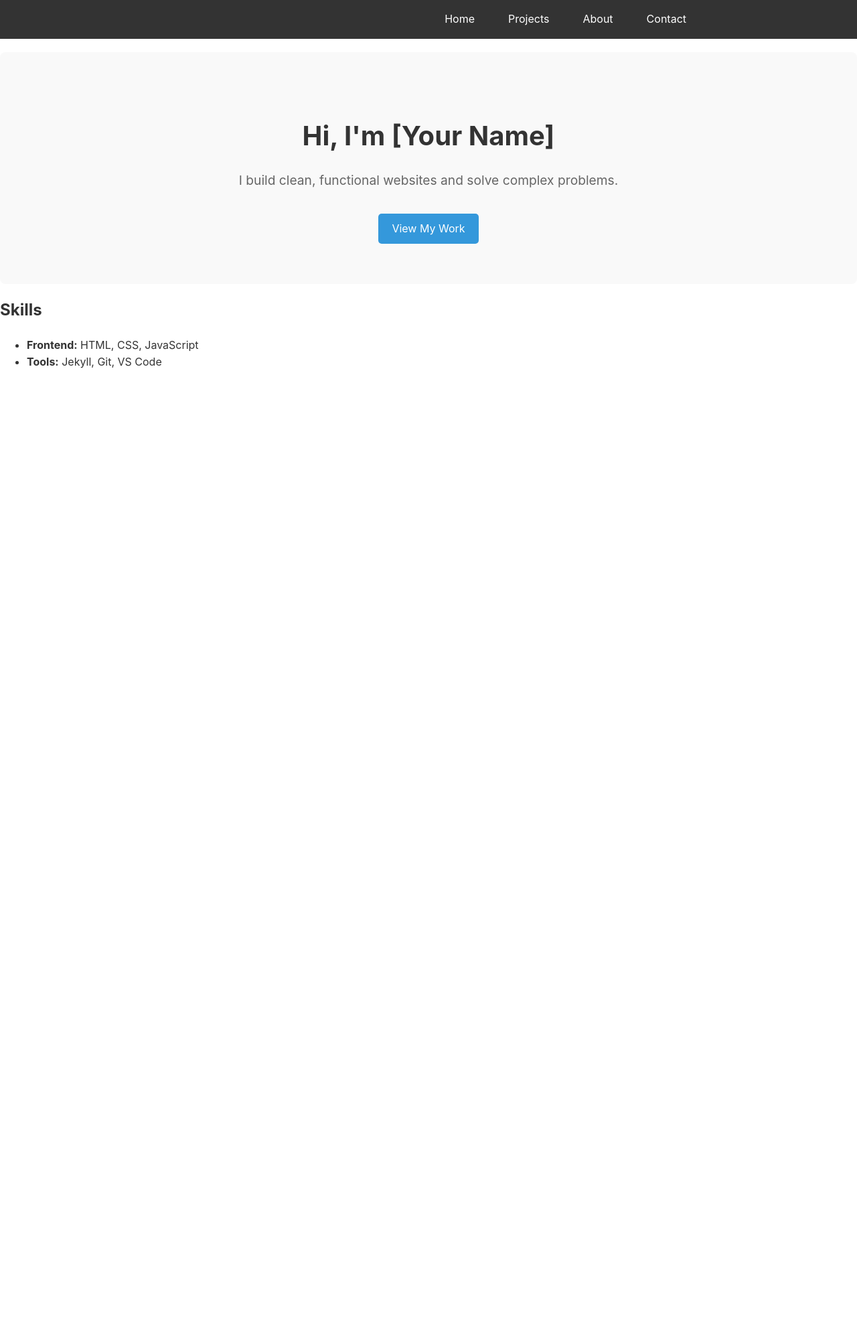
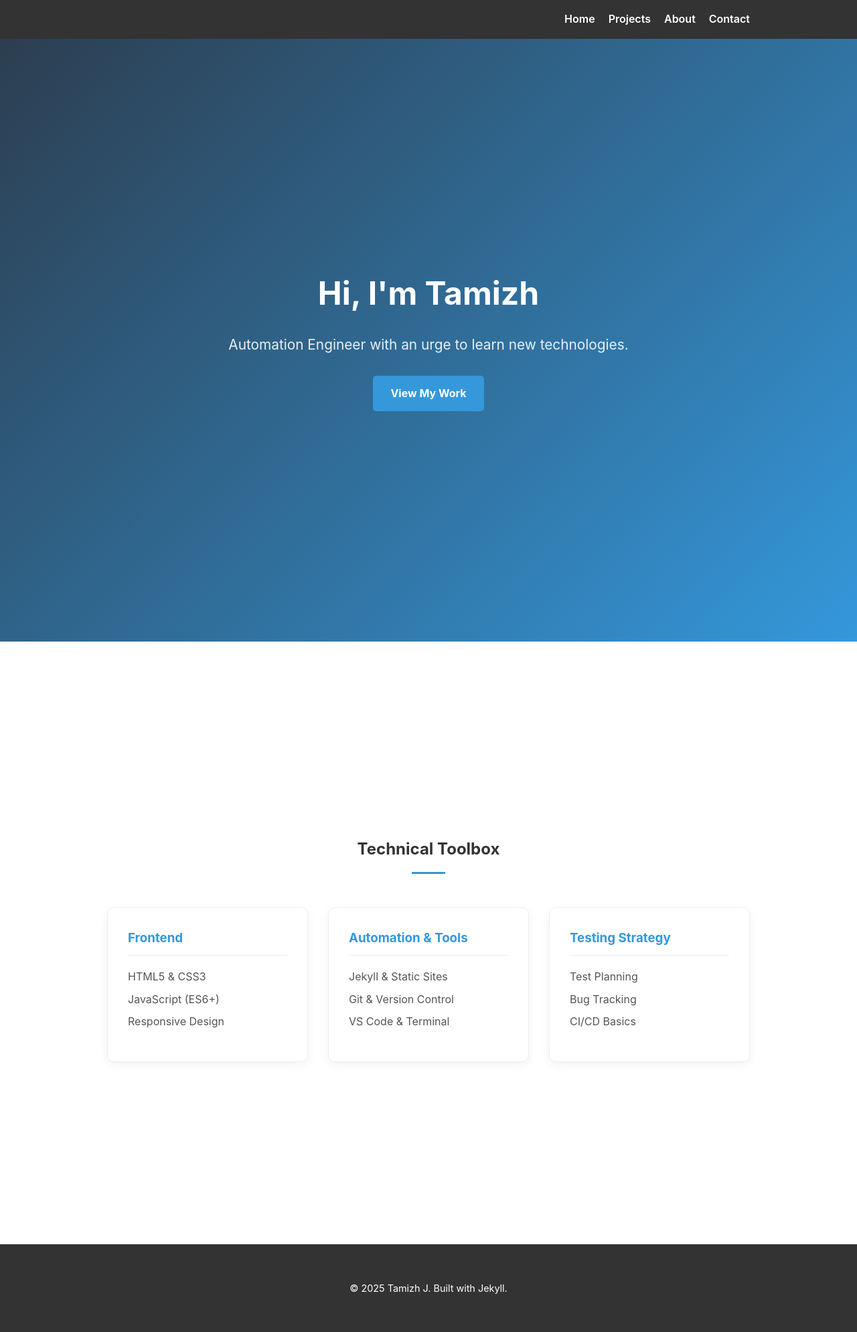
Before and after one commit to TyroTamizh/tyrotamizh.github.io, a Jekyll site: the page built from index.md, in a window 1280 px wide. Shown: the whole page at 67% size. Built offline with Jekyll 4.4.1, drawn with Linux system fonts in a browser that asks for light colours; before the commit the page ends 900 px from its top, so only the background shows below that.

Commit message:
scss fixes and onreveal effects

```diff
--- a/_config.yml
+++ b/_config.yml
@@ -1,5 +1,13 @@
-title: My Custom Site
+title: Tamizh J
 email: your-email@example.com
 description: A site built from the ground up.
 baseurl: "" # Leave empty for GitHub Pages top-level domain
 url: "https://tyrotamizh.github.io"
+
+collections:
+  professional_projects:
+    output: true
+    permalink: /professional/:path/
+  academic_projects:
+    output: true
+    permalink: /academic/:path/
--- a/_layouts/default.html
+++ b/_layouts/default.html
@@ -1,10 +1,16 @@
 <!DOCTYPE html>
-<html>
+<html lang="en">
   <head>
+    <meta charset="utf-8">
+    <meta name="viewport" content="width=device-width, initial-scale=1">
+
     <title>{{ page.title }} | {{ site.title }}</title>
+
     <link rel="stylesheet" href="{{ '/assets/css/main.css' | relative_url }}">
   </head>
   <body>
+
+    <header>
       <nav>
         <div class="container">
           <ul class="nav-links">
@@ -14,6 +20,18 @@
           </ul>
         </div>
       </nav>
+    </header>
 
-    {{ content }} </body>
+    <main>
+      {{ content }}
+    </main>
+
+    <footer>
+      <div class="container">
+        <p>&copy; {{ "now" | date: "%Y" }} {{ site.title }}. Built with Jekyll.</p>
+      </div>
+    </footer>
+
+    <script src="{{ '/assets/js/scripts.js' | relative_url }}"></script>
+  </body>
 </html>
--- a/assets/css/main.scss
+++ b/assets/css/main.scss
@@ -1,12 +1,19 @@
 ---
 ---
 
+// 1. Variables
 $primary-color: #3498db;
+$dark-color: #2c3e50;
 $text-color: #333;
-$bg-color: #f4f4f4;
-$max-width: 800px;
+$light-bg: #f9f9f9;
+$max-width: 1000px; // Slightly wider for a modern feel
 
-// 2. Global Styles
+html {
+  scroll-behavior: smooth;
+}
+// 2. Global Reset & Styles
+* { box-sizing: border-box; } // Essential for responsive grids
+
 body {
   font-family: -apple-system, BlinkMacSystemFont, "Segoe UI", Helvetica, Arial, sans-serif;
   line-height: 1.6;
@@ -15,74 +22,200 @@
   margin: 0;
   padding: 0;
 }
-.hero {
-  padding: 60px 0;
-  text-align: center;
-  background: #f9f9f9;
-  border-radius: 8px;
-  margin-top: 20px;
 
-  h1 { font-size: 2.5rem; margin-bottom: 10px; }
-  p { font-size: 1.2rem; color: #666; }
+section, .hero {
+  min-height: 100vh;      // Full viewport height
+  display: flex;          // Use flex to center content
+  align-items: center;    // Vertical center
+  justify-content: center;// Horizontal center
+  padding: 80px 0;
+  width: 100%;
 }
 
-.btn {
-  display: inline-block;
-  background: #3498db;
-  color: white;
-  padding: 10px 20px;
-  text-decoration: none;
-  border-radius: 5px;
-  margin-top: 15px;
-
-  &:hover { background: #2980b9; }
+// Reveal Effect Styles
+.reveal {
+  opacity: 0;
+  transform: translateY(30px);
+  transition: all 0.8s ease-out;
+  visibility: hidden;
 }
 
-.nav-links {
-  display: flex;
-  justify-content: flex-end; /* Pushes links to the right */
-  list-style: none;
-
-  li { margin-left: 20px; }
+.reveal.active {
+  opacity: 1;
+  transform: translateY(0);
+  visibility: visible;
 }
 
-// 3. Layout Container
+/* Fix: Ensure Hero is always visible or fades in instantly */
+.hero .reveal {
+  transition: opacity 1.2s ease-in-out, transform 1.2s ease-in-out;
+}
+
+// Ensure the container inside the flex section stays centered
+section .container {
+  width: 100%;
+}
+
+// Reveal Base
+.reveal {
+  opacity: 0;
+  transform: translateY(30px);
+  transition: opacity 0.8s ease-out, transform 0.8s ease-out;
+  will-change: opacity, transform; // Optimizes performance
+}
+
+// When active
+.reveal.active {
+  opacity: 1;
+  transform: translateY(0);
+}
+
+// Stagger effect: If you have a list or grid,
+// the cards will appear one by one
+.reveal.active .skill-category {
+  transition-delay: 0.2s;
+}
+
 .container {
   max-width: $max-width;
   margin: 0 auto;
   padding: 0 20px;
 }
 
-// 4. Navigation Bar
-nav {
-  background: $text-color;
+// 3. Header & Navigation
+header {
+  background: #333;
   padding: 1rem 0;
+}
 
-  ul {
-    display: flex;
-    justify-content: center;
-    list-style: none;
-    margin: 0;
-    padding: 0;
-  }
+.nav-links {
+  display: flex;
+  list-style: none;
+  margin: 0;
+  padding: 0;
+  justify-content: flex-end;
+
+  li { margin-left: 20px; }
 
   a {
     color: white;
     text-decoration: none;
-    padding: 0 15px;
+    font-weight: 600;
+    transition: color 0.3s;
     &:hover { color: $primary-color; }
   }
 }
 
-// 5. Responsive Media Query (For Mobile)
+// 4. Hero Section
+.hero {
+  text-align: center;
+  padding: 100px 0;
+  background: linear-gradient(135deg, $dark-color 0%, $primary-color 100%);
+  color: white;
+
+  h1 { font-size: 3rem; margin: 0 0 10px 0; }
+  .subtitle { font-size: 1.3rem; opacity: 0.9; margin-bottom: 30px; }
+}
+
+// 5. Buttons
+.btn {
+  display: inline-block;
+  background: $primary-color;
+  color: white;
+  padding: 12px 24px;
+  text-decoration: none;
+  border-radius: 5px;
+  font-weight: bold;
+  transition: all 0.3s;
+  border: 2px solid $primary-color;
+
+  &:hover {
+    background: darken($primary-color, 10%);
+    border-color: darken($primary-color, 10%);
+  }
+
+  &.btn-outline {
+    background: transparent;
+    border: 2px solid white;
+    margin-left: 10px;
+    &:hover { background: white; color: $primary-color; }
+  }
+}
+
+// 6. Section Utilities
+section {
+  section {
+  min-height: 100vh;
+  display: flex;
+  flex-direction: column;
+  justify-content: center; /* Centers content vertically */
+  width: 100%;
+  overflow: hidden; /* Prevents unwanted scrollbars during animation */
+}
+}
+
+.section-title {
+  text-align: center;
+  margin-bottom: 50px;
+  &::after {
+    content: '';
+    display: block;
+    width: 50px;
+    height: 3px;
+    background: $primary-color;
+    margin: 15px auto;
+  }
+}
+
+// 7. Grids (Skills & Projects)
+.skills-grid, .project-grid {
+  display: grid;
+  grid-template-columns: repeat(auto-fit, minmax(280px, 1fr));
+  gap: 30px;
+}
+
+.skill-category, .project-card {
+  background: white;
+  padding: 30px;
+  border-radius: 10px;
+  box-shadow: 0 4px 15px rgba(0,0,0,0.05);
+  border: 1px solid #eee;
+  transition: transform 0.3s, border-color 0.3s;
+
+  &:hover {
+    transform: translateY(-5px);
+    border-color: $primary-color;
+  }
+
+  h3 {
+    color: $primary-color;
+    margin-top: 0;
+    border-bottom: 1px solid #eee;
+    padding-bottom: 10px;
+  }
+
+  ul { list-style: none; padding: 0; li { margin: 8px 0; color: #555; }}
+}
+
+// 8. Footer
+footer {
+  background: #333;
+  color: white;
+  padding: 40px 0;
+  text-align: center;
+  font-size: 0.9rem;
+}
+
+// 9. Mobile Responsiveness
 @media (max-width: 600px) {
-  nav ul {
+  .hero h1 { font-size: 2.2rem; }
+
+  .nav-links {
+    justify-content: center;
     flex-direction: column;
     text-align: center;
+    li { margin: 10px 0; }
   }
 
-  nav a {
-    display: block;
-    padding: 10px 0;
-  }
+  .btn.btn-outline { margin-left: 0; margin-top: 10px; display: block; }
 }
--- /dev/null
+++ b/assets/js/scripts.js
@@ -0,0 +1,27 @@
+document.addEventListener("DOMContentLoaded", function() {
+  const observerOptions = {
+    threshold: 0.1,
+    rootMargin: "0px 0px -50px 0px"
+  };
+
+  const observer = new IntersectionObserver((entries) => {
+    entries.forEach((entry) => {
+      if (entry.isIntersecting) {
+        entry.target.classList.add("active");
+      } else {
+        // THIS is what makes it work "a second time"
+        // It removes the class when you scroll away so it can re-animate
+        entry.target.classList.remove("active");
+      }
+    });
+  }, observerOptions);
+
+  const revealElements = document.querySelectorAll(".reveal");
+  revealElements.forEach((el) => observer.observe(el));
+
+  // FORCE Hero to show immediately if JS is slow
+  const hero = document.querySelector(".hero .reveal");
+  if (hero) {
+    hero.classList.add("active");
+  }
+});
--- a/index.md
+++ b/index.md
@@ -4,11 +4,42 @@
 ---
 
 <section class="hero">
-  <h1>Hi, I'm [Your Name]</h1>
-  <p>I build clean, functional websites and solve complex problems.</p>
-  <a href="/projects" class="btn">View My Work</a>
+  <div class="container reveal"> <h1>Hi, I'm Tamizh</h1>
+    <p class="subtitle">Automation Engineer with an urge to learn new technologies.</p>
+    <a href="/projects" class="btn">View My Work</a>
+  </div>
 </section>
 
-## Skills
-* **Frontend:** HTML, CSS, JavaScript
-* **Tools:** Jekyll, Git, VS Code
+<section class="alternate-bg">
+  <div class="container reveal">
+    <h2 class="section-title">Technical Toolbox</h2>
+    <div class="skills-grid">
+      <div class="skill-category">
+        <h3>Frontend</h3>
+        <ul>
+          <li>HTML5 & CSS3</li>
+          <li>JavaScript (ES6+)</li>
+          <li>Responsive Design</li>
+        </ul>
+      </div>
+
+      <div class="skill-category">
+        <h3>Automation & Tools</h3>
+        <ul>
+          <li>Jekyll & Static Sites</li>
+          <li>Git & Version Control</li>
+          <li>VS Code & Terminal</li>
+        </ul>
+      </div>
+
+      <div class="skill-category">
+        <h3>Testing Strategy</h3>
+        <ul>
+          <li>Test Planning</li>
+          <li>Bug Tracking</li>
+          <li>CI/CD Basics</li>
+        </ul>
+      </div>
+    </div>
+  </div>
+</section>
```
Also changed, not shown: _professional_projects/test-automation-framework.md (added, +13 -0 lines), projects.md (+30 -3 lines). Lines whose indentation alone changed are shown as unchanged.
